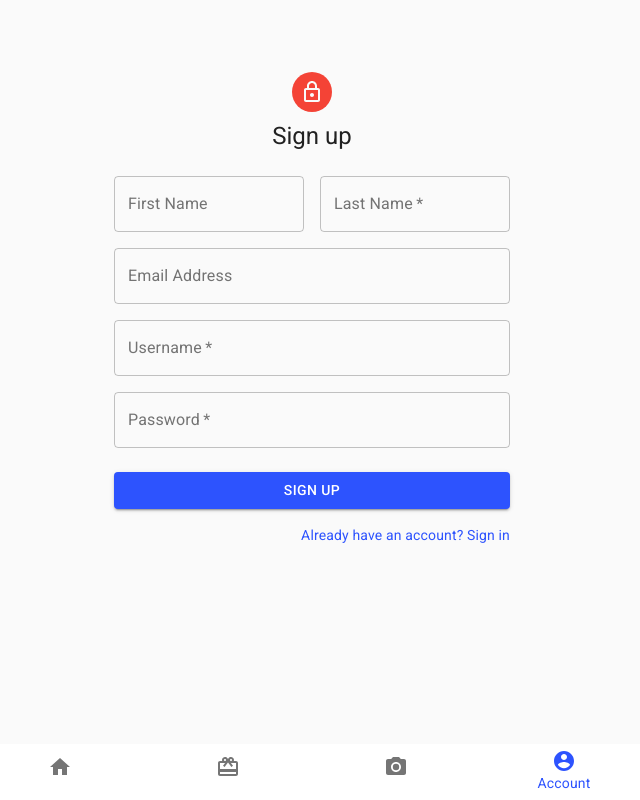
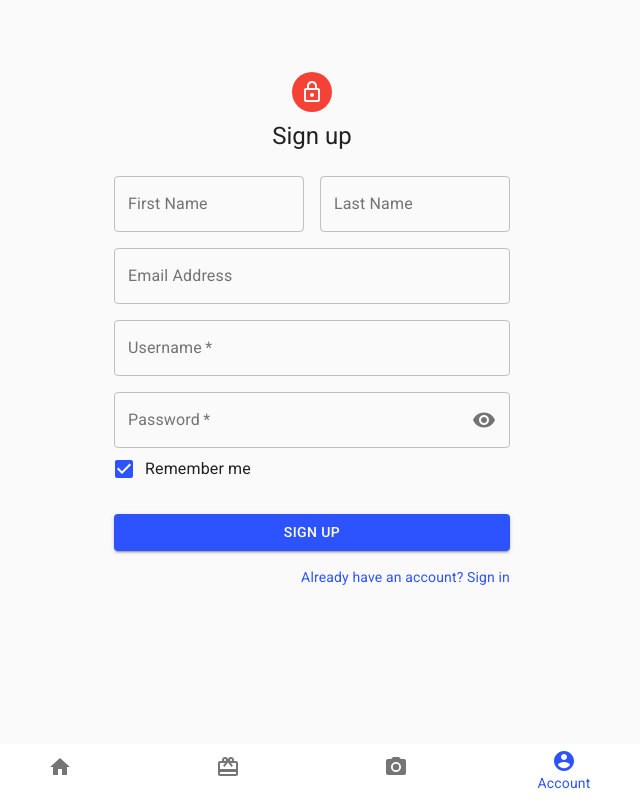
Before and after one commit to denisstasyev/E-Gifts, a React (Create React App) app in the folder frontend/: page /account/signup in a window 1280 px wide. Shown: the whole page, without its empty margins (328-968 px from the left). Built offline with nearby package versions, Linux system fonts and the light colour scheme.

Commit message:
Do Sign up page, wait backend to test

```diff
--- a/frontend/src/components/SignUp.js
+++ b/frontend/src/components/SignUp.js
@@ -1,5 +1,6 @@
 import React from "react";
 import { Link } from "react-router-dom";
+import { connect } from "react-redux";
 
 import CssBaseline from "@material-ui/core/CssBaseline";
 import Avatar from "@material-ui/core/Avatar";
@@ -11,6 +12,18 @@ import LockOutlinedIcon from "@material-ui/icons/LockOutlined";
 import Typography from "@material-ui/core/Typography";
 import { makeStyles } from "@material-ui/core/styles";
 import Container from "@material-ui/core/Container";
+import FormControlLabel from "@material-ui/core/FormControlLabel";
+import Checkbox from "@material-ui/core/Checkbox";
+
+import InputAdornment from "@material-ui/core/InputAdornment";
+import IconButton from "@material-ui/core/IconButton";
+import Visibility from "@material-ui/icons/Visibility";
+import VisibilityOff from "@material-ui/icons/VisibilityOff";
+
+import axios from "axios";
+import { BACKEND_SERVER } from "config";
+
+import { AUTH_SIGNUP } from "store/actionTypes";
 
 const useStyles = makeStyles(theme => ({
   paper: {
@@ -28,13 +41,74 @@ const useStyles = makeStyles(theme => ({
     width: "100%", // Fix IE 11 issue.
     marginTop: theme.spacing(3)
   },
+  alert: {
+    color: "red",
+    marginTop: theme.spacing(1)
+  },
   submit: {
     margin: theme.spacing(3, 0, 2)
   }
 }));
 
-export default function SignUp() {
+const SignUp = props => {
   const classes = useStyles();
+  const [values, setValues] = React.useState({
+    firstName: "",
+    lastName: "",
+    mail: "",
+    username: "",
+    password: "",
+    rememberMe: true,
+    showPassword: false,
+    signUpError: ""
+  });
+
+  const handleChange = prop => event => {
+    setValues({ ...values, [prop]: event.target.value });
+  };
+
+  const handleClickShowPassword = () => {
+    setValues({ ...values, showPassword: !values.showPassword });
+  };
+
+  const handleMouseDownPassword = event => {
+    event.preventDefault();
+  };
+
+  const handleCheck = prop => event => {
+    setValues({ ...values, [prop]: event.target.checked });
+  };
+
+  const handleSubmit = event => {
+    event.preventDefault();
+
+    console.log(values);
+    if (values.username.length === 0) {
+      setValues({ ...values, signUpError: "Username required" });
+    } else if (values.password.length === 0) {
+      setValues({ ...values, signUpError: "Password required" });
+    } else if (values.username.length < 5) {
+      setValues({ ...values, signUpError: "Username is too short" });
+    } else if (values.password.length < 5) {
+      setValues({ ...values, signUpError: "Password is too short" });
+    } else {
+      axios
+        .get(
+          `${BACKEND_SERVER}/reg?login=${values.username}&password=${values.password}` //TODO fix this url
+        )
+        .then(function(response) {
+          if (response.data.Result) {
+            setValues({ ...values, signUpError: "" });
+            props.handleSignUp(response.data);
+          } else {
+            setValues({ ...values, sigUpError: response.data.ResultMessage });
+          }
+        })
+        .catch(function(error) {
+          console.log(error);
+        });
+    }
+  };
 
   return (
     <Container component="main" maxWidth="xs">
@@ -54,40 +128,29 @@ export default function SignUp() {
                 fullWidth
                 label="First Name"
                 autoComplete="fname"
+                value={values.firstName}
+                onChange={handleChange("firstName")}
                 // autoFocus
               />
             </Grid>
             <Grid item xs={12} sm={6}>
               <TextField
                 variant="outlined"
-                required
                 fullWidth
-                // id="lastName"
                 label="Last Name"
-                // name="lastName"
                 autoComplete="lname"
+                value={values.lastName}
+                onChange={handleChange("lastName")}
               />
             </Grid>
             <Grid item xs={12}>
               <TextField
                 variant="outlined"
                 fullWidth
-                // id="email"
                 label="Email Address"
-                // name="email"
                 autoComplete="email"
-              />
-            </Grid>
-            <Grid item xs={12}>
-              <TextField
-                variant="outlined"
-                // margin="normal"
-                required
-                fullWidth
-                // id="username"
-                label="Username"
-                // name="username"
-                autoComplete="username"
+                value={values.mail}
+                onChange={handleChange("mail")}
               />
             </Grid>
             <Grid item xs={12}>
@@ -95,20 +158,66 @@ export default function SignUp() {
                 variant="outlined"
                 required
                 fullWidth
-                name="password"
+                label="Username"
+                autoComplete="username"
+                value={values.username}
+                onChange={handleChange("username")}
+              />
+            </Grid>
+            <Grid item xs={12}>
+              <TextField
+                variant="outlined"
+                required
+                fullWidth
                 label="Password"
-                type="password"
-                id="password"
+                type={values.showPassword ? "text" : "password"}
+                value={values.password}
+                onChange={handleChange("password")}
                 autoComplete="current-password"
+                InputProps={{
+                  endAdornment: (
+                    <InputAdornment position="end">
+                      <IconButton
+                        edge="end"
+                        aria-label="toggle password visibility"
+                        onClick={handleClickShowPassword}
+                        onMouseDown={handleMouseDownPassword}
+                      >
+                        {values.showPassword ? (
+                          <VisibilityOff />
+                        ) : (
+                          <Visibility />
+                        )}
+                      </IconButton>
+                    </InputAdornment>
+                  )
+                }}
               />
             </Grid>
           </Grid>
+          <FormControlLabel
+            control={
+              <Checkbox
+                checked={values.rememberMe}
+                onChange={handleCheck("rememberMe")}
+                value="remember me"
+                color="primary"
+              />
+            }
+            label="Remember me"
+          />
+          {values.signUpError !== "" ? (
+            <Typography className={classes.alert} align="center">
+              {values.signUpError}
+            </Typography>
+          ) : null}
           <Button
             type="submit"
             fullWidth
             variant="contained"
             color="primary"
             className={classes.submit}
+            onClick={handleSubmit}
           >
             Sign Up
           </Button>
@@ -123,4 +232,17 @@ export default function SignUp() {
       </div>
     </Container>
   );
-}
+};
+
+const mapDispatchToProps = dispatch => ({
+  handleSignUp: response =>
+    dispatch({
+      type: AUTH_SIGNUP,
+      response
+    })
+});
+
+export default connect(
+  null,
+  mapDispatchToProps
+)(SignUp);
--- a/frontend/src/store/reducers/user.js
+++ b/frontend/src/store/reducers/user.js
@@ -18,6 +18,13 @@ const userReducer = (state = initialState, action) => {
       state.mail = action.response.Mail;
       state.token = action.response.Token;
       return Object.assign({}, state);
+    case AUTH_SIGNUP:
+      state.username = action.response.Name;
+      state.firstName = action.response.FirstName;
+      state.lastName = action.response.LastName;
+      state.mail = action.response.Mail;
+      state.token = action.response.Token;
+      return Object.assign({}, state);
     default:
       return state;
   }
```
